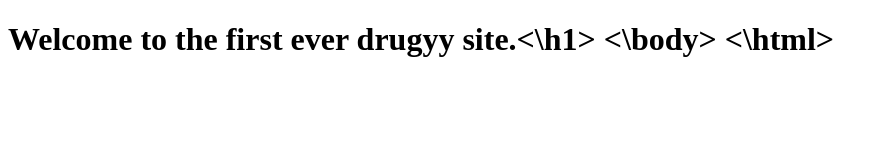
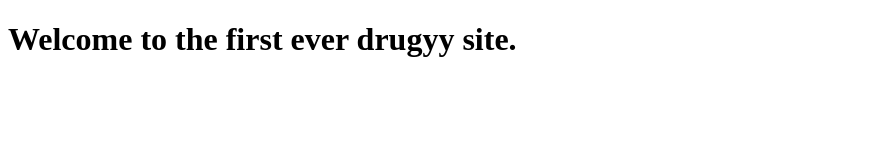
Before and after one commit to Druggy-Bot/Druggy, a plain HTML site: page index.html in a window 1280 px wide. Shown: the whole page, without its empty margins (0-888 px from the left). Drawn offline with Linux system fonts and the light colour scheme.

Commit message:
Update index.html

```diff
--- a/index.html
+++ b/index.html
@@ -1,6 +1,6 @@
 <!DOCTYPE HTML>
 <html>
   <body>
-    <H1>Welcome to the first ever drugyy site.<\h1>
-   <\body>
-     <\html>
+    <H1>Welcome to the first ever drugyy site.</h1>
+   </body>
+     </html>
```
